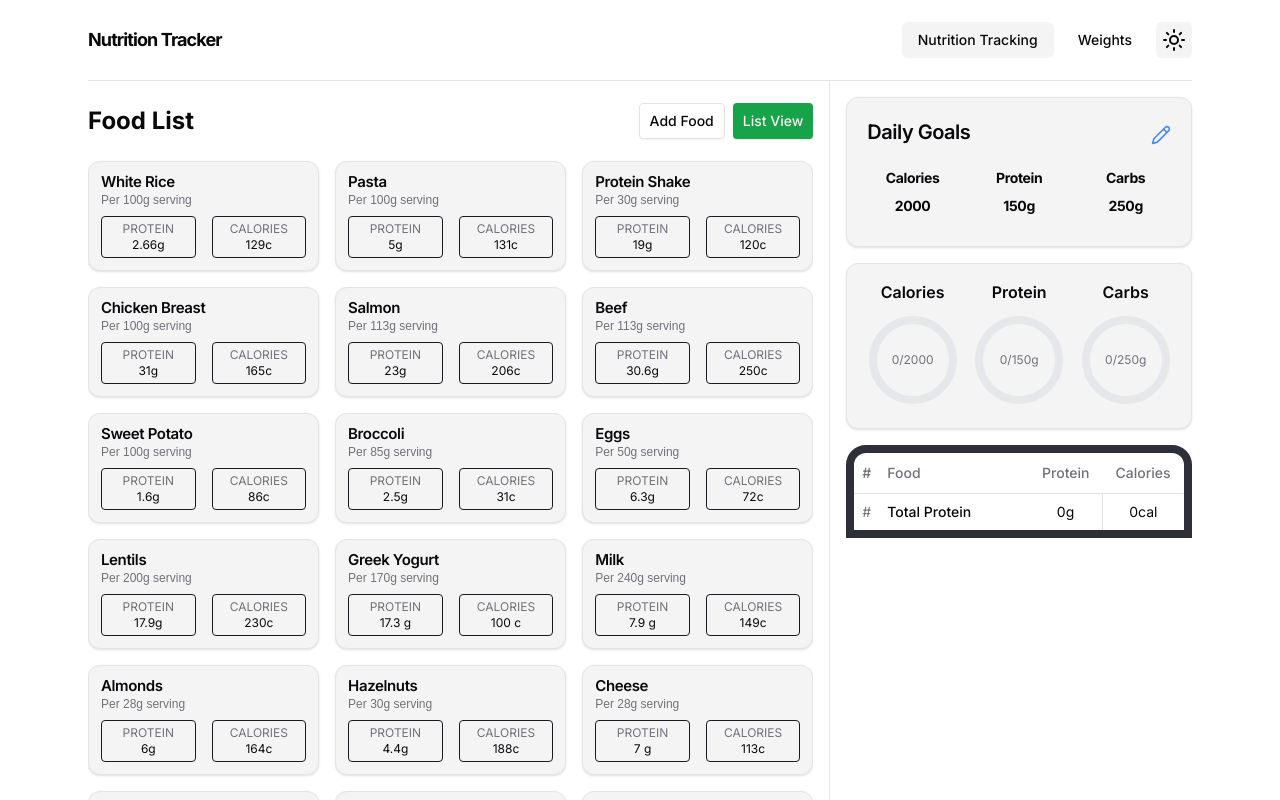
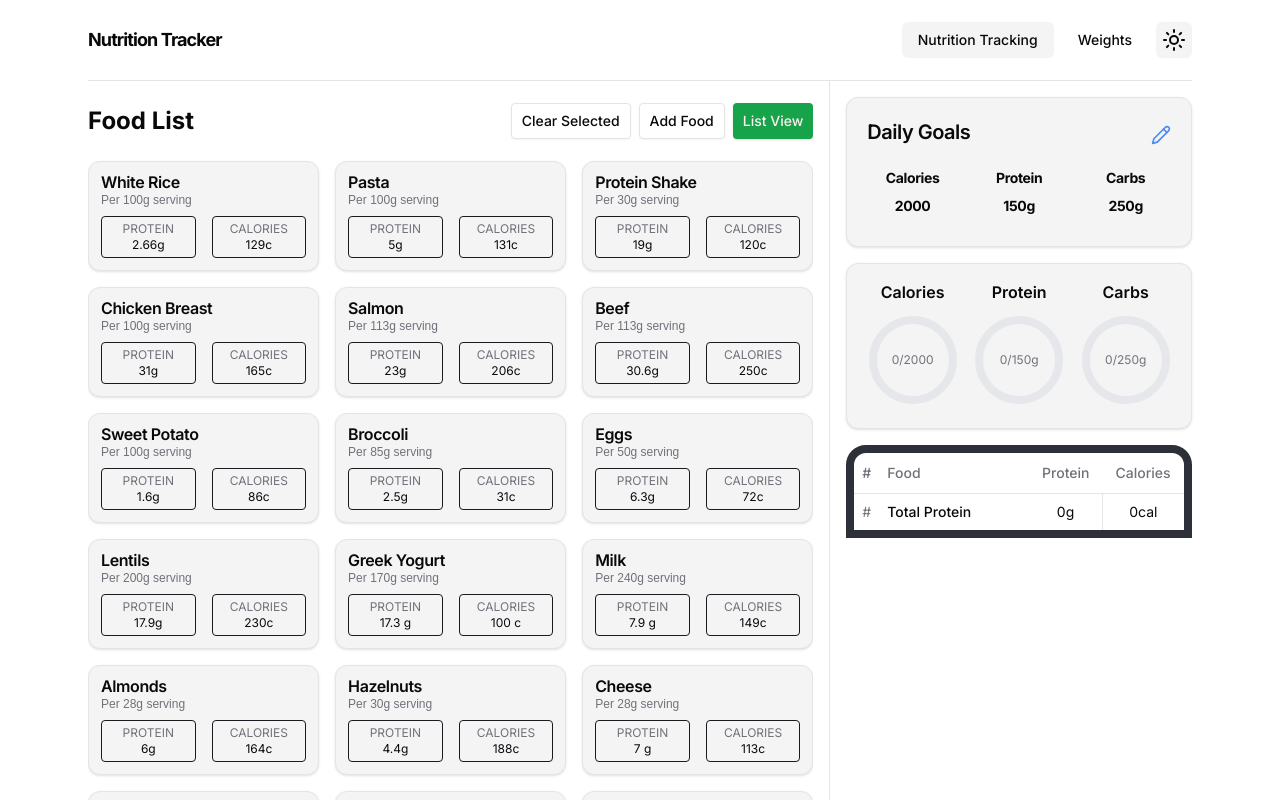
Before and after one commit to Vasil1001/nutrition-gym-tracker-v2, a Next.js app: page / in a window 1280 px wide. Shown: the top 800 px of the page. Built offline with nearby package versions, Linux system fonts and the light colour scheme; a web font is replaced by a local one.

Commit message:
Add delete confirmation dialog and clear selected foods functionality in FoodCard and FoodList components

```diff
--- a/app/components/food-card.tsx
+++ b/app/components/food-card.tsx
@@ -2,8 +2,32 @@
 import { Card, CardContent, CardDescription, CardTitle } from '@/components/ui/card'
 import { FoodCardProps } from '@/lib/types'
 import { Minus, Plus } from 'lucide-react'
+import {
+  Dialog,
+  DialogContent,
+  DialogDescription,
+  DialogFooter,
+  DialogHeader,
+  DialogTitle
+} from '@/components/ui/dialog'
+import { useState } from 'react'
+import { Button } from '@/components/ui/button'
+export default function FoodCard({
+  food,
+  count,
+  onAdd,
+  onRemove,
+  onRemoveFoodCard
+}: FoodCardProps) {
+  const [showDeleteDialog, setShowDeleteDialog] = useState(false)
+  const handleDeleteClick = () => {
+    setShowDeleteDialog(true)
+  }
 
-export default function FoodCard({ food, count, onAdd, onRemove }: FoodCardProps) {
+  const handleConfirmDelete = () => {
+    onRemoveFoodCard()
+    setShowDeleteDialog(false)
+  }
   const handleAdd = () => {
     onAdd()
   }
@@ -15,6 +39,7 @@ export default function FoodCard({ food, count, onAdd, onRemove }: FoodCardProps
   }
 
   return (
+    <div>
       <Card key={food.name} className="group flex h-full flex-col rounded-xl">
         <CardContent className="flex flex-1 flex-col rounded-xl p-3 text-base">
           <div className="flex flex-1 flex-col">
@@ -27,7 +52,11 @@ export default function FoodCard({ food, count, onAdd, onRemove }: FoodCardProps
                         x{count}
                       </span>
                     )}
+                    <div className="flex cursor-pointer" onClick={handleDeleteClick}>
+                      <CardTitle className="flex text-xs hover:text-red-400 lg:text-[16px]">
                         {food.name}
+                      </CardTitle>
+                    </div>
                   </CardTitle>
                 </div>
                 <div className="relative z-10 flex shrink-0 items-end gap-0.5 font-supreme text-xs font-medium text-muted-foreground transition-all delay-150">
@@ -49,11 +78,12 @@ export default function FoodCard({ food, count, onAdd, onRemove }: FoodCardProps
                 </p>
               </CardDescription>
             </div>
-
             <div className="mt-auto flex items-center justify-evenly gap-4">
               <div className="flex flex-1 flex-col items-center rounded-sm border border-[#19191f] p-1">
                 <div className="text-xs uppercase text-muted-foreground xl:hidden">PR</div>
-              <div className="hidden text-xs uppercase text-muted-foreground xl:block">Protein</div>
+                <div className="hidden text-xs uppercase text-muted-foreground xl:block">
+                  Protein
+                </div>
                 <div className="text-xs">{food.protein}g</div>
               </div>
               <div className="flex flex-1 flex-col items-center rounded-sm border border-[#19191f] p-1">
@@ -67,5 +97,25 @@ export default function FoodCard({ food, count, onAdd, onRemove }: FoodCardProps
           </div>
         </CardContent>
       </Card>
+
+      <Dialog open={showDeleteDialog} onOpenChange={setShowDeleteDialog}>
+        <DialogContent>
+          <DialogHeader>
+            <DialogTitle>Delete Food Card</DialogTitle>
+            <DialogDescription>
+              Are you sure you want to delete {food.name}? This action cannot be undone.
+            </DialogDescription>
+          </DialogHeader>
+          <DialogFooter>
+            <Button variant="outline" onClick={() => setShowDeleteDialog(false)}>
+              Cancel
+            </Button>
+            <Button variant="destructive" onClick={handleConfirmDelete}>
+              Delete
+            </Button>
+          </DialogFooter>
+        </DialogContent>
+      </Dialog>
+    </div>
   )
 }
--- a/app/components/food-list.tsx
+++ b/app/components/food-list.tsx
@@ -10,6 +10,7 @@ export type FoodProps = {
   onRemove: (food: Food) => void
   foodCounts: { [key: string]: number }
   setFoods: React.Dispatch<React.SetStateAction<Food[]>>
+  onClearSelectedFoods?: () => void
 }
 
 export type Food = {
@@ -20,7 +21,14 @@ export type Food = {
   carbs: string
 }
 
-export default function FoodList({ foods, setFoods, foodCounts, onAdd, onRemove }: FoodProps) {
+export default function FoodList({
+  foods,
+  setFoods,
+  foodCounts,
+  onAdd,
+  onRemove,
+  onClearSelectedFoods
+}: FoodProps) {
   const [isListView, setIsListView] = useState(false)
 
   const toggleView = () => setIsListView(!isListView)
@@ -29,12 +37,22 @@ export default function FoodList({ foods, setFoods, foodCounts, onAdd, onRemove
     setFoods([newFood, ...foods])
   }
 
+  const handleDeleteFood = (food: Food) => {
+    setFoods(foods.filter((f) => f.name !== food.name))
+  }
+
   return (
     // eslint-disable-next-line tailwindcss/no-custom-classname
     <div className="max-h-screen overflow-auto pr-4 scrollbar scrollbar-track-[#19191f] scrollbar-thumb-[#2e3039] lg:pr-0 ">
       <div className="flex  items-center justify-between">
         <h1 className="my-6 text-xl font-bold lg:text-2xl">Food List</h1>
         <div className=" flex gap-2">
+          <Button
+            variant={'outline'}
+            className="rounded px-2.5 py-2 text-xs transition duration-300 lg:text-sm"
+            onClick={onClearSelectedFoods}>
+            Clear Selected
+          </Button>
           <AddFoodModal onAddFood={handleAddNewFood} />
           <Button
             className="rounded  px-2.5 py-2 text-xs transition duration-300 lg:text-sm "
@@ -66,6 +84,7 @@ export default function FoodList({ foods, setFoods, foodCounts, onAdd, onRemove
                 count={foodCounts[food.name] || 0}
                 onAdd={() => onAdd(food)}
                 onRemove={() => onRemove(food)}
+                onRemoveFoodCard={() => handleDeleteFood(food)}
                 isListView={isListView}
               />
             ))}
--- a/app/page.tsx
+++ b/app/page.tsx
@@ -3,13 +3,26 @@
 import LineTwoChart from '@/components/charts/NivoLineChart'
 import FoodList, { Food } from './components/food-list'
 import SelectedFoodList from './components/selected-food-list'
-import { useState } from 'react'
+import { useEffect, useState } from 'react'
 import { foods } from '@/lib/foods'
 import { LineChartWeights } from '@/components/charts/LineChart'
 
 export default function Page() {
-  const [selectedFoods, setSelectedFoods] = useState<Food[]>([])
-  const [foodCounts, setFoodCounts] = useState<{ [key: string]: number }>({})
+  const [selectedFoods, setSelectedFoods] = useState<Food[]>(() => {
+    if (typeof window !== 'undefined') {
+      const savedSelectedFoods = localStorage.getItem('selectedFoods')
+      return savedSelectedFoods ? JSON.parse(savedSelectedFoods) : []
+    }
+    return []
+  })
+
+  const [foodCounts, setFoodCounts] = useState<{ [key: string]: number }>(() => {
+    if (typeof window !== 'undefined') {
+      const savedFoodCounts = localStorage.getItem('foodCounts')
+      return savedFoodCounts ? JSON.parse(savedFoodCounts) : {}
+    }
+    return {}
+  })
   const [fooddsArray, setFoods] = useState(foods)
 
   const handleAddFood = (food: Food) => {
@@ -32,6 +45,18 @@ export default function Page() {
     })
   }
 
+  useEffect(() => {
+    if (typeof window !== 'undefined') {
+      localStorage.setItem('selectedFoods', JSON.stringify(selectedFoods))
+      localStorage.setItem('foodCounts', JSON.stringify(foodCounts))
+    }
+  }, [selectedFoods, foodCounts])
+
+  const handleClearSelectedFoods = () => {
+    setSelectedFoods([])
+    setFoodCounts({})
+  }
+
   return (
     <div>
       <div className=" grid h-full max-h-screen grid-cols-[2fr_1fr] gap-4">
@@ -41,6 +66,7 @@ export default function Page() {
           foodCounts={foodCounts}
           onAdd={handleAddFood}
           onRemove={handleRemoveFood}
+          onClearSelectedFoods={handleClearSelectedFoods}
         />
         <SelectedFoodList selectedFoods={selectedFoods} foodCounts={foodCounts} />
 
--- a/lib/types.ts
+++ b/lib/types.ts
@@ -18,5 +18,6 @@ export type FoodCardProps = {
   count: number
   onAdd: () => void
   onRemove: () => void
+  onRemoveFoodCard: () => void
   isListView: boolean
 }
```
Lines whose indentation alone changed are shown as unchanged.
